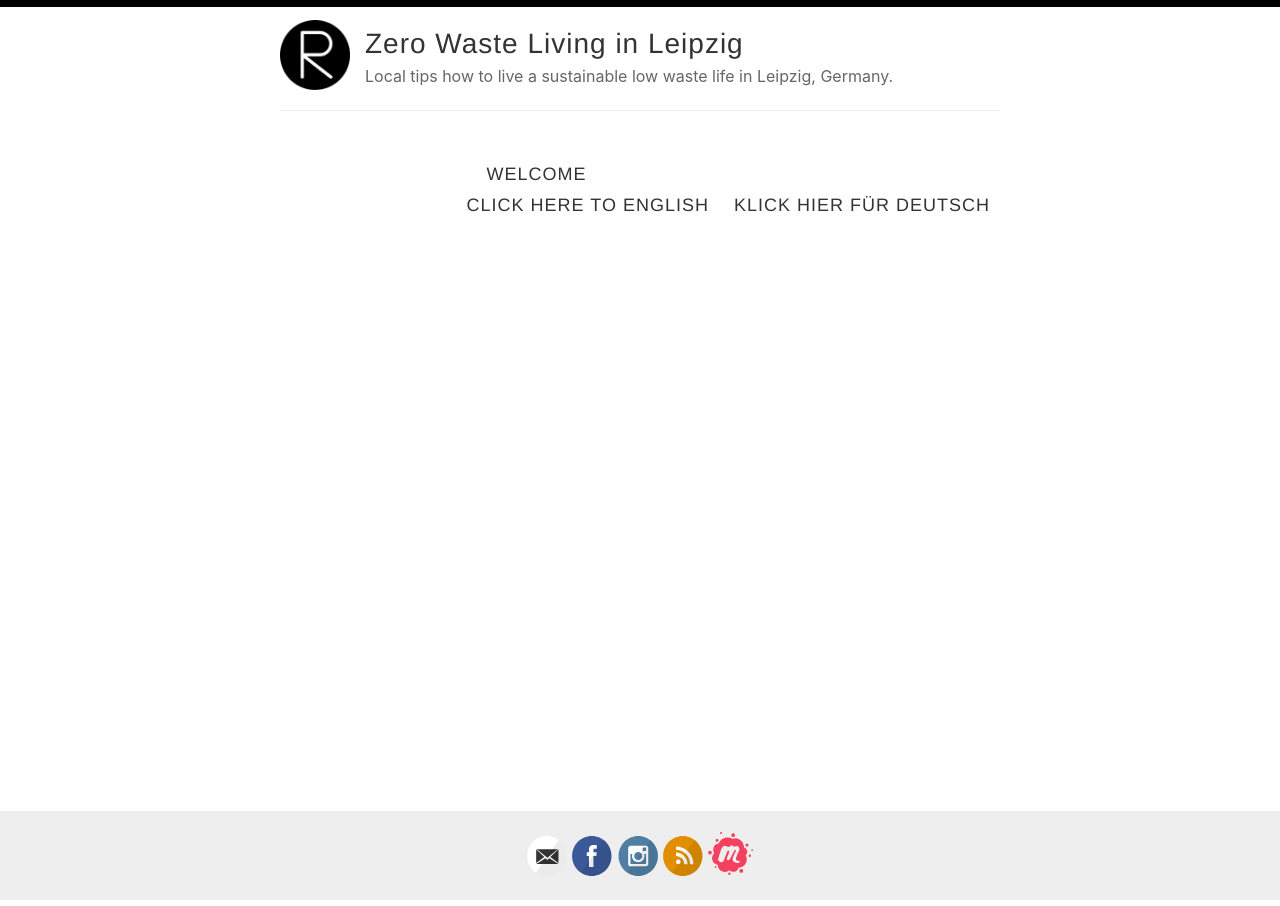
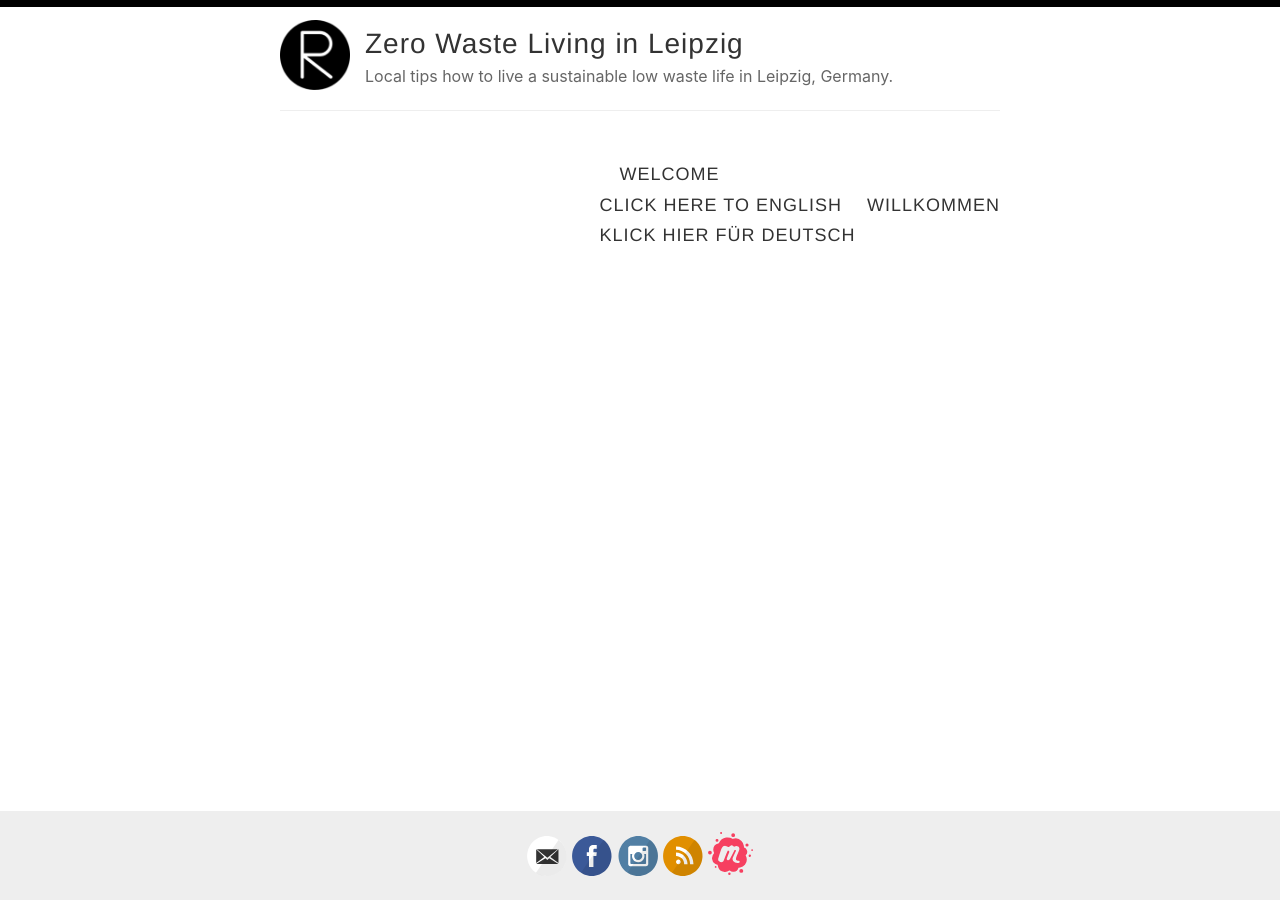
Before and after one commit to CeliaSomlai/zerowastelivinginleipzig, a Jekyll site: the page built from index.html, in a window 1280 px wide. Built offline with Jekyll 4.4.1, drawn with Linux system fonts in a browser that asks for light colours; the list of posts is cut into pages by our own code.

Commit message:
Update index.html

```diff
--- a/index.html
+++ b/index.html
@@ -1,9 +1,9 @@
 ---
 layout: default
 ---
-<div class="container">
+<div class="w3-container">
 <nav>
-              <a href="{{ site.baseurl }}/en">WELCOME <br> CLICK HERE TO ENGLISH</a>
-              <a href="{{ site.baseurl }}/de">KLICK HIER FÜR DEUTSCH</a>
+              <a href="{{ site.baseurl }}/en">WELCOME<br>CLICK HERE TO ENGLISH</a>
+              <a href="{{ site.baseurl }}/de">WILLKOMMEN<br>KLICK HIER FÜR DEUTSCH</a>
 </nav>
 </div>
```
